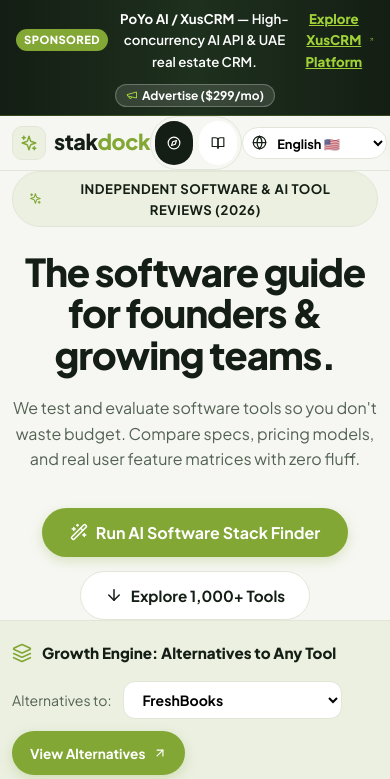
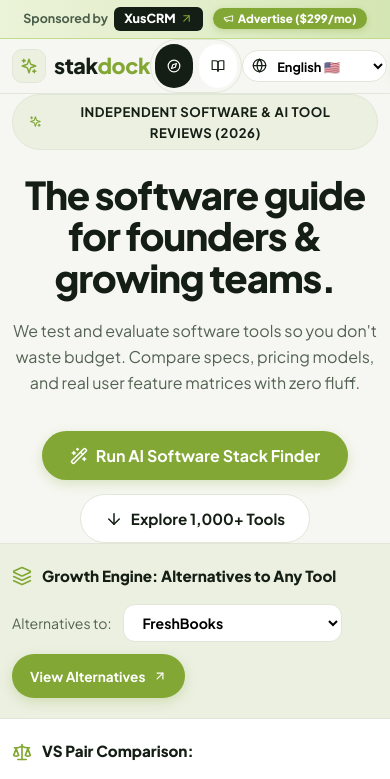
Before and after one commit to TavdoApp/stackwisefinds-, a React (Vite) app: page / in a window 390 px wide. Shown: the top 779 px of the page. Built offline with nearby package versions, Linux system fonts and the light colour scheme.

Commit message:
redesign_mobile_sponsored_banner_to_sleek_single_row_sage_gradient

```diff
--- a/src/components/SponsoredBanner.jsx
+++ b/src/components/SponsoredBanner.jsx
@@ -4,69 +4,79 @@
 export default function SponsoredBanner({ onOpenVendorModal }) {
   return (
     <div style={{
-      background: 'linear-gradient(90deg, #141E14 0%, #1E301E 50%, #141E14 100%)',
-      color: '#FFFFFF',
-      padding: '8px 16px',
-      fontSize: '0.83rem',
+      background: 'linear-gradient(90deg, #EBF3D8 0%, #E2EECA 50%, #D4E6B3 100%)',
+      color: '#141E14',
+      padding: '7px 14px',
+      fontSize: '0.82rem',
       fontWeight: '600',
-      textAlign: 'center',
-      borderBottom: '1px solid rgba(130, 167, 53, 0.3)',
+      borderBottom: '1px solid #C2DC8E',
       position: 'relative',
       zIndex: 101,
       display: 'flex',
       alignItems: 'center',
       justifyContent: 'center',
-      gap: '12px',
-      flexWrap: 'wrap'
+      gap: '10px',
+      whiteSpace: 'nowrap',
+      overflowX: 'auto',
+      WebkitOverflowScrolling: 'touch'
     }}>
-      <div style={{ display: 'inline-flex', alignItems: 'center', gap: '8px' }}>
+      <div style={{ display: 'inline-flex', alignItems: 'center', gap: '6px', flexShrink: 0 }}>
         <span style={{
-          background: '#82A735',
-          color: '#FFFFFF',
-          padding: '2px 8px',
-          borderRadius: '9999px',
-          fontSize: '0.7rem',
-          fontWeight: '800',
-          letterSpacing: '0.04em',
-          textTransform: 'uppercase'
+          color: '#4A5D4A',
+          fontSize: '0.78rem',
+          fontWeight: '700'
         }}>
-          Sponsored
+          Sponsored by
         </span>
-        <span>
-          <strong>PoYo AI / XusCRM</strong> — High-concurrency AI API & UAE real estate CRM.
-        </span>
+
         <a
           href="https://xuscrm.com"
           target="_blank"
           rel="noopener noreferrer"
-          aria-label="Explore XusCRM Real Estate Platform"
-          style={{ color: '#A0D238', fontWeight: '800', display: 'inline-flex', alignItems: 'center', gap: '2px', textDecoration: 'underline' }}
+          aria-label="XusCRM Real Estate Platform"
+          style={{
+            background: '#141E14',
+            color: '#FFFFFF',
+            padding: '2px 10px',
+            borderRadius: '6px',
+            fontWeight: '800',
+            fontSize: '0.78rem',
+            display: 'inline-flex',
+            alignItems: 'center',
+            gap: '4px',
+            textDecoration: 'none'
+          }}
         >
-          <span>Explore XusCRM Platform</span>
-          <ArrowUpRight size={13} />
+          <span>XusCRM</span>
+          <ArrowUpRight size={13} color="#82A735" />
         </a>
+
+        <span style={{ fontSize: '0.78rem', color: '#4A5D4A', fontWeight: '600' }} className="hide-mobile">
+          — UAE Real Estate CRM & AI Leads
+        </span>
       </div>
 
       <button
         onClick={onOpenVendorModal}
         aria-label="Advertise your SaaS tool for $299 a month"
         style={{
-          background: 'rgba(255, 255, 255, 0.12)',
-          border: '1px solid rgba(255, 255, 255, 0.25)',
+          background: '#82A735',
+          border: 'none',
           color: '#FFFFFF',
           padding: '3px 10px',
           borderRadius: '9999px',
-          fontSize: '0.75rem',
-          fontWeight: '700',
+          fontSize: '0.72rem',
+          fontWeight: '800',
           cursor: 'pointer',
           display: 'inline-flex',
           alignItems: 'center',
           gap: '4px',
-          transition: 'all 0.15s ease'
+          flexShrink: 0,
+          boxShadow: '0 2px 6px rgba(130,167,53,0.3)'
         }}
         title="Promote your SaaS product in the top bar"
       >
-        <Megaphone size={12} color="#A0D238" />
+        <Megaphone size={11} color="#FFFFFF" />
         <span>Advertise ($299/mo)</span>
       </button>
     </div>
```
